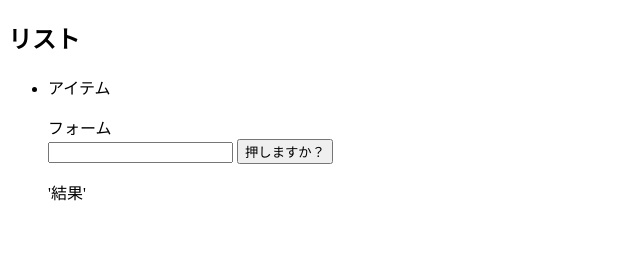
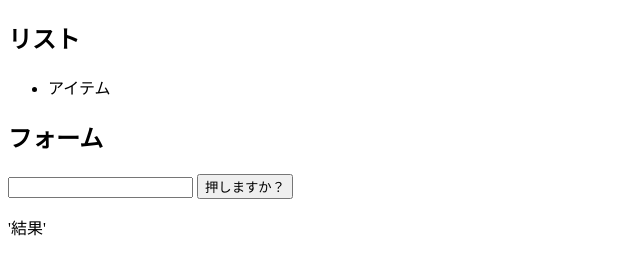
Before and after one commit to inaly17/web1-12, a plain HTML site: page index.html in a window 1280 px wide. Shown: the whole page, without its empty margins (0-640 px from the left). Drawn offline with Linux system fonts and the light colour scheme.

Commit message:
Update index.html

```diff
--- a/index.html
+++ b/index.html
@@ -8,8 +8,6 @@
 <section>
 <h1>リスト</h1>
 <ul id="list"></ul>
-  <ul id=
-
   <h1>フォーム</h1>
   <form action="#" id="form">
     <input type="text" name="word">
```
